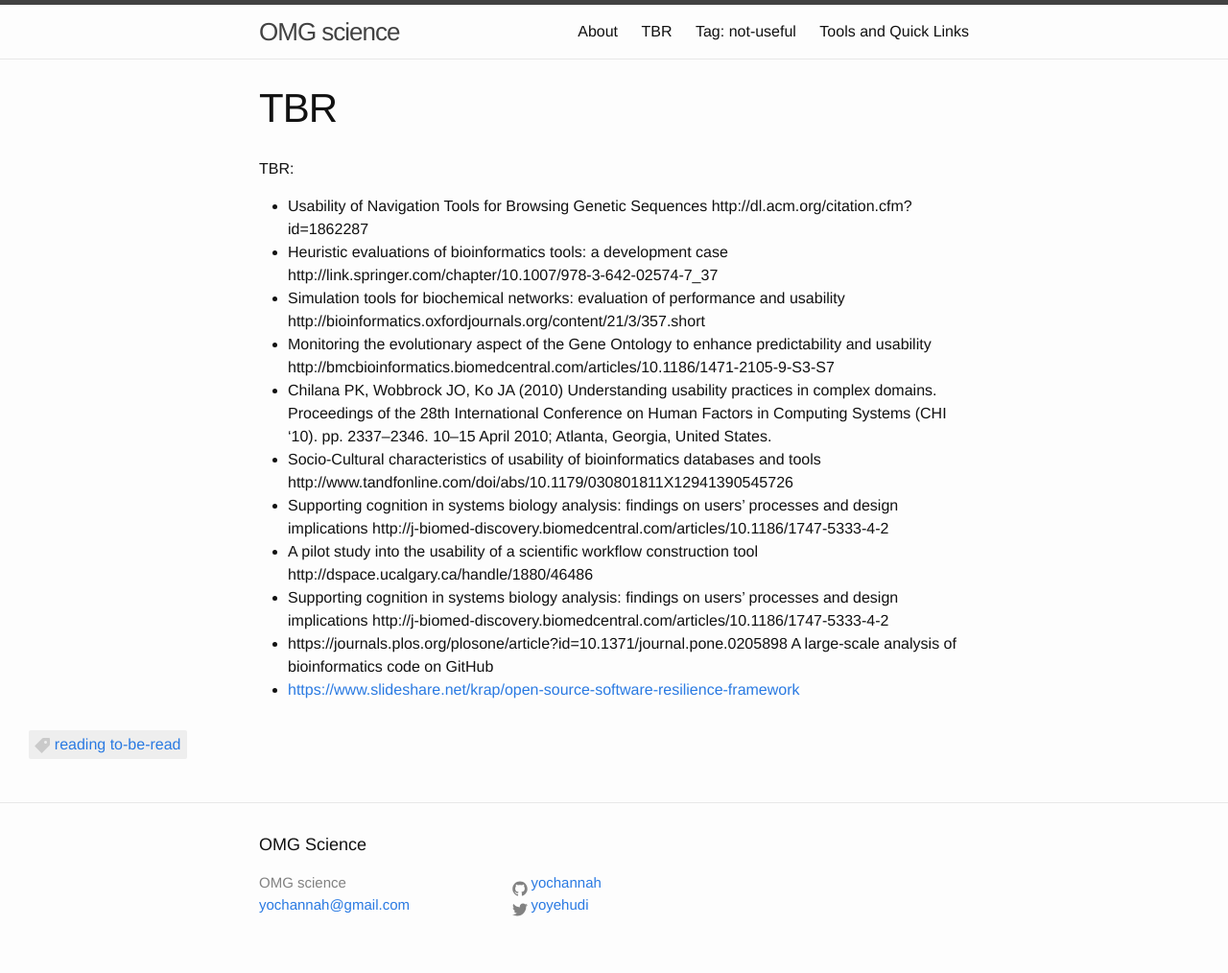
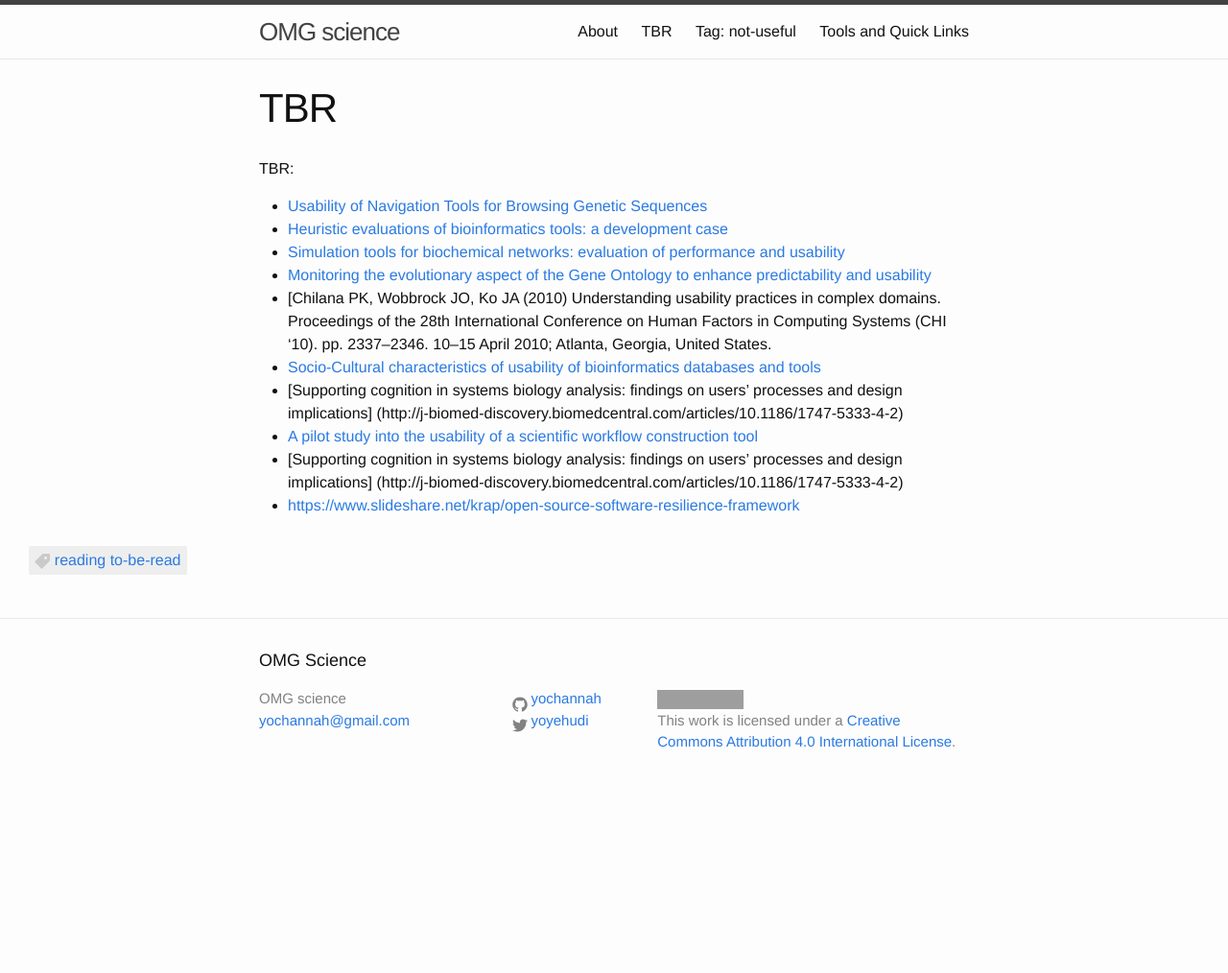
Before and after one commit to yochannah/omgscience, a Jekyll site: the page built from tbr-pile/index.md, in a window 1280 px wide. Shown: the whole page at 96% size. Built offline with Jekyll 4.4.1, drawn with Linux system fonts in a browser that asks for light colours; after the commit the page ends 900 px from its top, so only the background shows below that; grey boxes are pictures that could not be loaded.

Commit message:
add licence statement to footer

```diff
--- a/_includes/footer.html
+++ b/_includes/footer.html
@@ -46,6 +46,7 @@
       </div>
 
       <div class="footer-col  footer-col-3">
+        <a rel="license" href="http://creativecommons.org/licenses/by/4.0/"><img alt="Creative Commons License" style="border-width:0" src="https://i.creativecommons.org/l/by/4.0/88x31.png" /></a><br />This work is licensed under a <a rel="license" href="http://creativecommons.org/licenses/by/4.0/">Creative Commons Attribution 4.0 International License</a>.
         <p class="text">{{ site.description }}</p>
       </div>
     </div>
--- a/tbr-pile/index.md
+++ b/tbr-pile/index.md
@@ -7,14 +7,13 @@ tags: reading to-be-read
 
 TBR:
 
-- Usability of Navigation Tools for Browsing Genetic Sequences http://dl.acm.org/citation.cfm?id=1862287
-- Heuristic evaluations of bioinformatics tools: a development case http://link.springer.com/chapter/10.1007/978-3-642-02574-7_37
-- Simulation tools for biochemical networks: evaluation of performance and usability http://bioinformatics.oxfordjournals.org/content/21/3/357.short
-- Monitoring the evolutionary aspect of the Gene Ontology to enhance predictability and usability http://bmcbioinformatics.biomedcentral.com/articles/10.1186/1471-2105-9-S3-S7
-- Chilana PK, Wobbrock JO, Ko JA (2010) Understanding usability practices in complex domains. Proceedings of the 28th International Conference on Human Factors in Computing Systems (CHI '10). pp. 2337–2346. 10–15 April 2010; Atlanta, Georgia, United States.
-- Socio-Cultural characteristics of usability of bioinformatics databases and tools http://www.tandfonline.com/doi/abs/10.1179/030801811X12941390545726
-- Supporting cognition in systems biology analysis: findings on users' processes and design implications http://j-biomed-discovery.biomedcentral.com/articles/10.1186/1747-5333-4-2
-- A pilot study into the usability of a scientific workflow construction tool http://dspace.ucalgary.ca/handle/1880/46486
-- Supporting cognition in systems biology analysis: findings on users' processes and design implications http://j-biomed-discovery.biomedcentral.com/articles/10.1186/1747-5333-4-2
-- https://journals.plos.org/plosone/article?id=10.1371/journal.pone.0205898 A large-scale analysis of bioinformatics code on GitHub
+- [Usability of Navigation Tools for Browsing Genetic Sequences](http://dl.acm.org/citation.cfm?id=1862287)
+- [Heuristic evaluations of bioinformatics tools: a development case](http://link.springer.com/chapter/10.1007/978-3-642-02574-7_37)
+- [Simulation tools for biochemical networks: evaluation of performance and usability](http://bioinformatics.oxfordjournals.org/content/21/3/357.short)
+- [Monitoring the evolutionary aspect of the Gene Ontology to enhance predictability and usability](http://bmcbioinformatics.biomedcentral.com/articles/10.1186/1471-2105-9-S3-S7)
+- [Chilana PK, Wobbrock JO, Ko JA (2010) Understanding usability practices in complex domains. Proceedings of the 28th International Conference on Human Factors in Computing Systems (CHI '10). pp. 2337–2346. 10–15 April 2010; Atlanta, Georgia, United States.
+- [Socio-Cultural characteristics of usability of bioinformatics databases and tools](http://www.tandfonline.com/doi/abs/10.1179/030801811X12941390545726)
+- [Supporting cognition in systems biology analysis: findings on users' processes and design implications] (http://j-biomed-discovery.biomedcentral.com/articles/10.1186/1747-5333-4-2)
+- [A pilot study into the usability of a scientific workflow construction tool](http://dspace.ucalgary.ca/handle/1880/46486)
+- [Supporting cognition in systems biology analysis: findings on users' processes and design implications] (http://j-biomed-discovery.biomedcentral.com/articles/10.1186/1747-5333-4-2)
 - [https://www.slideshare.net/krap/open-source-software-resilience-framework](https://www.slideshare.net/krap/open-source-software-resilience-framework)
```
Also changed, not shown: _posts/2019-01-13-a-large-scale-analysis-of-bioinformatics-code-on-github.md (+2 -2 lines).
